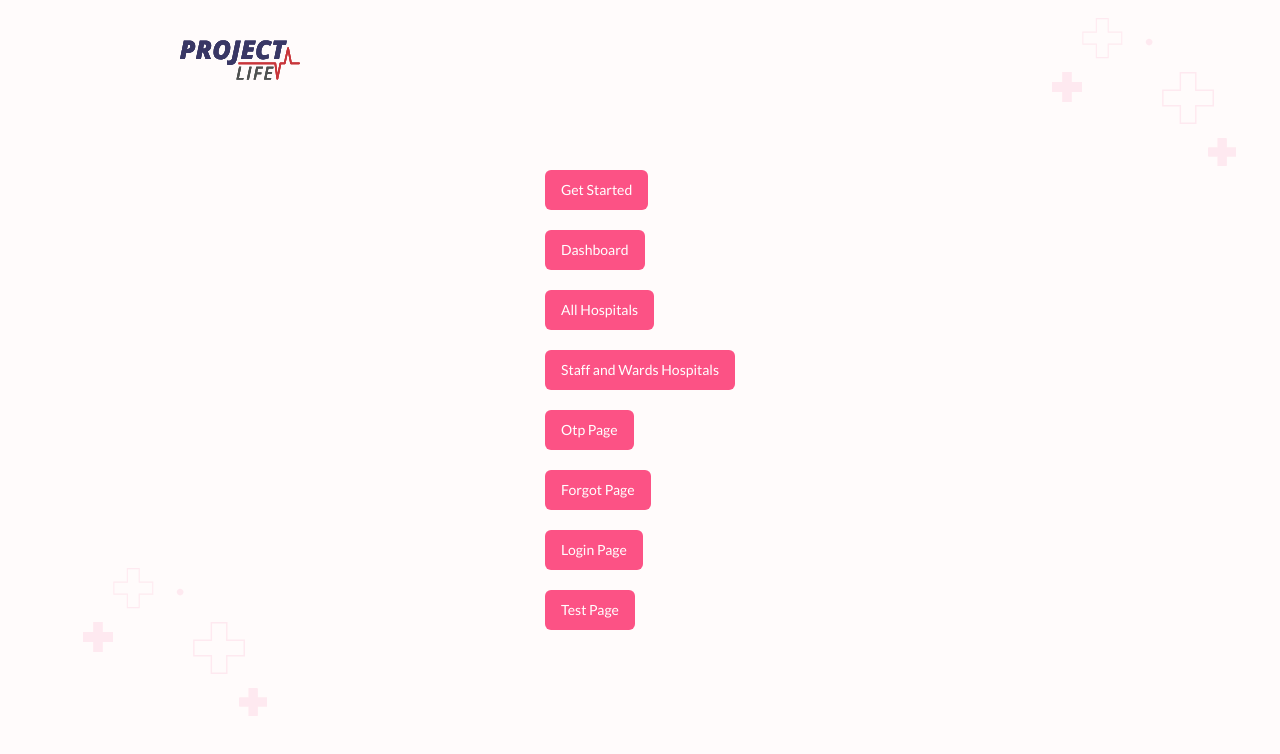
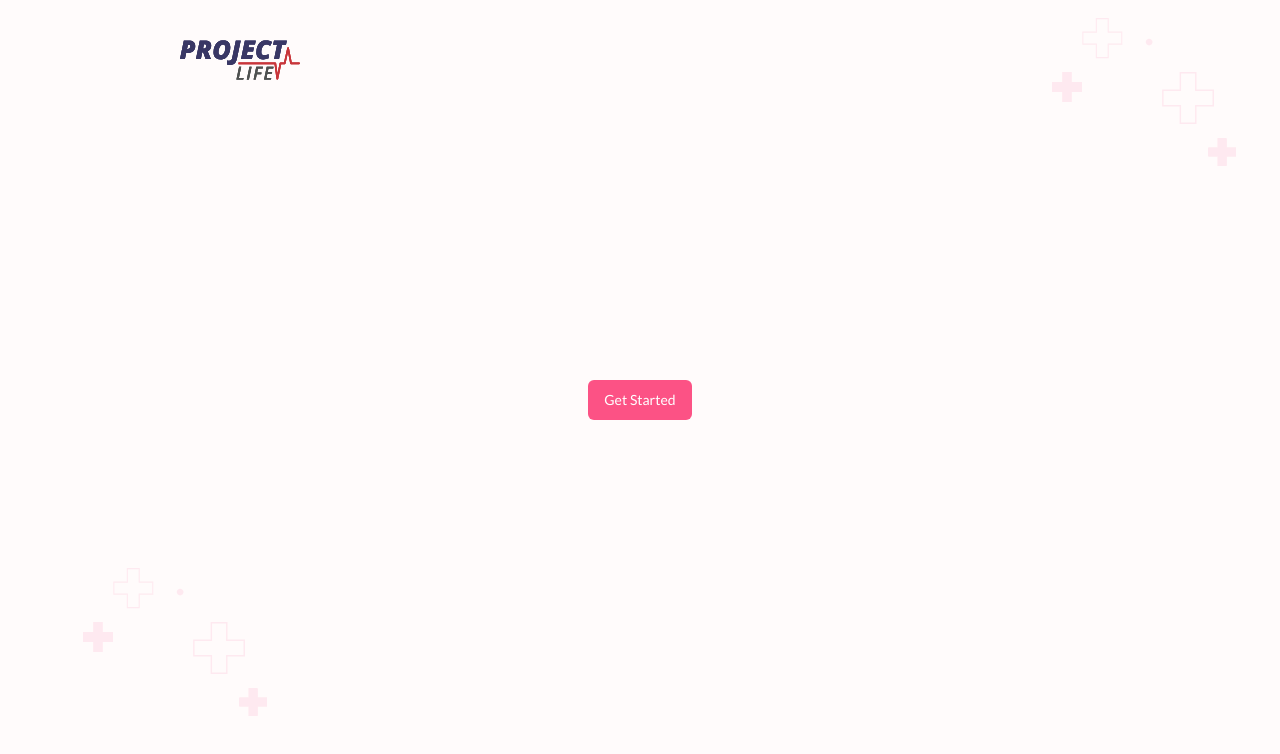
Before and after one commit to heysbr/project-life, a Next.js app: page / in a window 1280 px wide. Shown: the top 754 px of the page. Built offline with nearby package versions, Linux system fonts and the light colour scheme.

Commit message:
feat: simplify Home component layout; remove unused buttons and clean up code

```diff
--- a/src/app/page.js
+++ b/src/app/page.js
@@ -6,10 +6,8 @@ import logo from "@/components/images/logo.svg";
 import Image from "next/image";
 import Link from "next/link";
 
-
 export default function Home() {
   return (
-
     <div className={`bg-[#FFFBFB]`}>
       <Image
         src={svg1}
@@ -21,9 +19,7 @@ export default function Home() {
         alt=""
         className="absolute right-11 down-11/16 overflow-hidden"
       />
-      <Link
-        href={"/"}
-      >
+      <Link href={"/"}>
         <Image
           src={logo}
           alt=""
@@ -31,17 +27,9 @@ export default function Home() {
         />
       </Link>
       <div className="flex justify-center items-center">
-
-      <div className="flex flex-col gap-5 justify-center items-start h-screen w-fit ">
-        <Button label="Get Started" link="/login"/>
-        <Button label="Dashboard" link="/dashboard"/>
-        <Button label="All Hospitals" link="/dashboard/all-hospitals"/>
-        <Button label="Staff and Wards Hospitals" link="/dashboard/all-hospitals/staff-wards"/>
-        <Button label="Otp Page" link="/activation"/>
-        <Button label="Forgot Page" link="/forget-password"/>
-        <Button label="Login Page" link="/login"/>
-        <Button label="Test Page" link="/test"/>
-      </div>
+        <div className="flex flex-col gap-5 justify-center items-start h-screen w-fit ">
+          <Button label="Get Started" link="/login" />
+        </div>
       </div>
     </div>
   );
```
